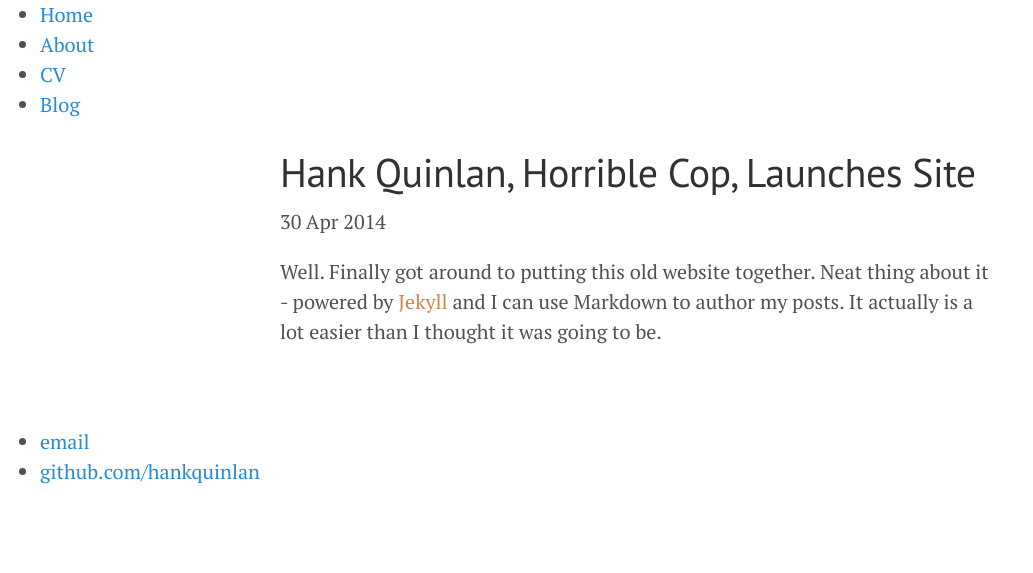
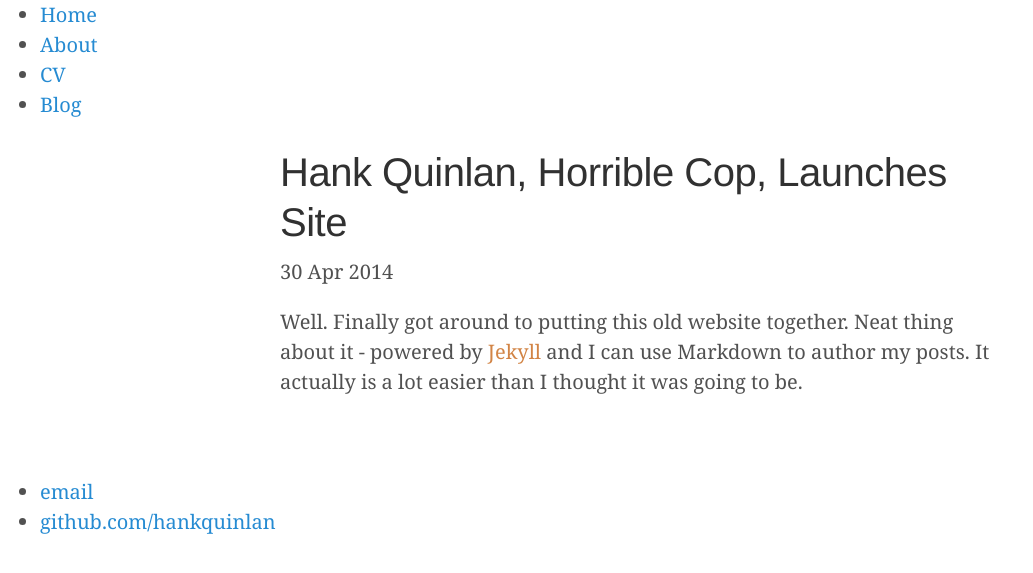
Before and after one commit to datascienceconfidential/datascienceconfidential.github.io, a Jekyll site: the page built from _posts/2014-04-30-hank-quinlan-site-launched.md, in a window 1280 px wide. Shown: the top 573 px of the page, without its empty margins (0-1033 px from the left). Built offline with Jekyll 4.4.1, drawn with Linux system fonts in a browser that asks for light colours.

Commit message:
removed Google stylesheet link

```diff
--- a/_layouts/default.html
+++ b/_layouts/default.html
@@ -8,7 +8,6 @@
 			  <link rel="stylesheet" href="/css/poole.css">
 
   <link rel="stylesheet" href="/css/lanyon.css">
-  <link rel="stylesheet" href="http://fonts.googleapis.com/css?family=PT+Serif:400,400italic,700%7CPT+Sans:400">
 			<script src="https://cdnjs.cloudflare.com/ajax/libs/mathjax/2.7.0/MathJax.js?config=TeX-AMS-MML_HTMLorMML" type="text/javascript"></script>
 			{% include mathjax_support %}
 		</head>
```
